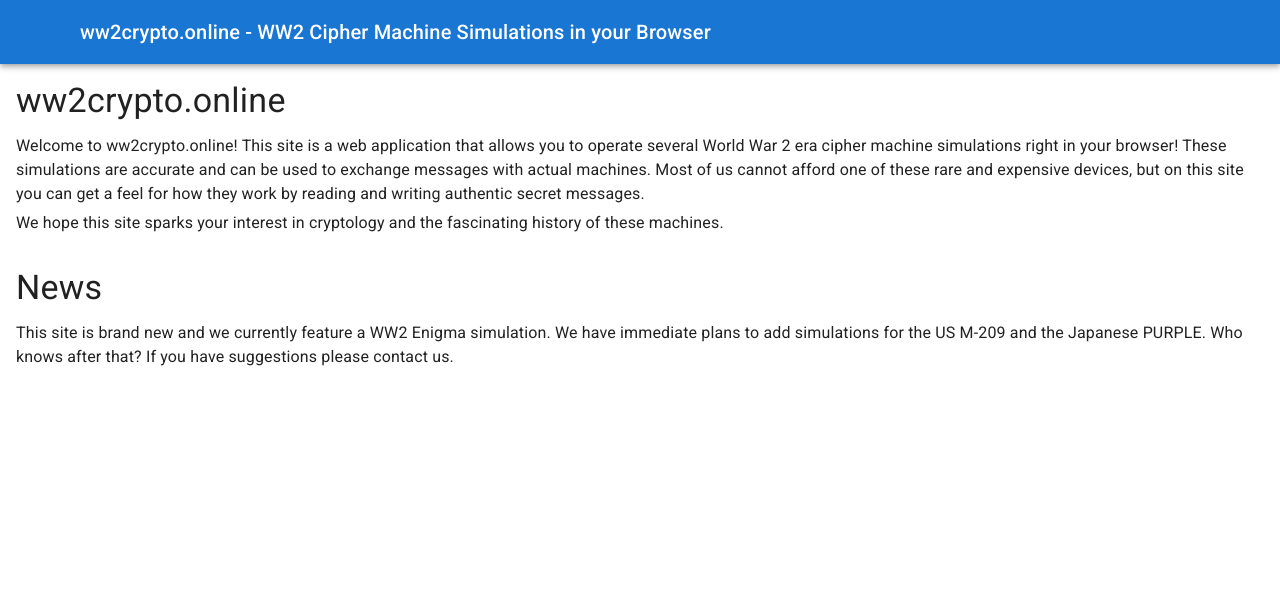
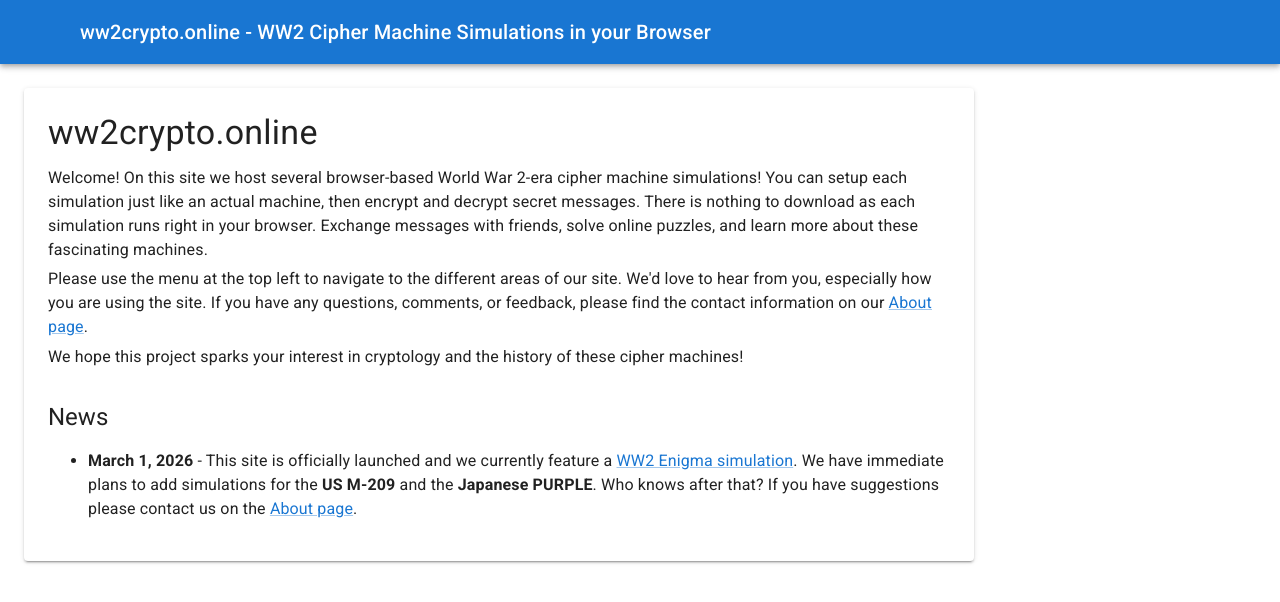
Before and after one commit to gremmie/ww2crypto, a React (Vite) app: page / in a window 1280 px wide. Shown: the top 602 px of the page. Built offline with nearby package versions, Linux system fonts and the light colour scheme; some icons are missing.

Commit message:
Firm up the home page.

```diff
--- a/src/features/main/homePage.tsx
+++ b/src/features/main/homePage.tsx
@@ -1,33 +1,46 @@
-import Box from "@mui/material/Box";
+import Paper from "@mui/material/Paper";
 import Typography from "@mui/material/Typography";
+import { RouterLink } from "../../routerLinkComponents/routerLink.tsx";
 
 export function HomePage() {
   return (
-    <Box sx={{ p: 2 }}>
+    <Paper elevation={2} sx={{ mt: 3, ml: 3, p: 3, maxWidth: 950 }}>
       <Typography variant="h4" gutterBottom>
         ww2crypto.online
       </Typography>
       <Typography variant="body1" component="p" gutterBottom>
-        Welcome to ww2crypto.online! This site is a web application that allows
-        you to operate several World War 2 era cipher machine simulations right
-        in your browser! These simulations are accurate and can be used to
-        exchange messages with actual machines. Most of us cannot afford one of
-        these rare and expensive devices, but on this site you can get a feel
-        for how they work by reading and writing authentic secret messages.
+        Welcome! On this site we host several browser-based World War 2-era
+        cipher machine simulations! You can setup each simulation just like an
+        actual machine, then encrypt and decrypt secret messages. There is
+        nothing to download as each simulation runs right in your browser.
+        Exchange messages with friends, solve online puzzles, and learn more
+        about these fascinating machines.
       </Typography>
       <Typography variant="body1" component="p" gutterBottom>
-        We hope this site sparks your interest in cryptology and the fascinating
-        history of these machines.
+        Please use the menu at the top left to navigate to the different areas
+        of our site. We'd love to hear from you, especially how you are using
+        the site. If you have any questions, comments, or feedback, please find
+        the contact information on our{" "}
+        <RouterLink to="/about">About page</RouterLink>.
       </Typography>
-      <Typography variant="h4" gutterBottom sx={{ mt: 4 }}>
+      <Typography variant="body1" component="p" gutterBottom>
+        We hope this project sparks your interest in cryptology and the history
+        of these cipher machines!
+      </Typography>
+      <Typography variant="h5" gutterBottom sx={{ mt: 4 }}>
         News
       </Typography>
-      <Typography variant="body1" component="p">
-        This site is brand new and we currently feature a WW2 Enigma simulation.
-        We have immediate plans to add simulations for the US M-209 and the
-        Japanese PURPLE. Who knows after that? If you have suggestions please
-        contact us.
-      </Typography>
-    </Box>
+      <ul>
+        <Typography variant="body1" component="li" gutterBottom>
+          <b>March 1, 2026</b> - This site is officially launched and we
+          currently feature a{" "}
+          <RouterLink to="/enigma/about">WW2 Enigma simulation</RouterLink>. We
+          have immediate plans to add simulations for the <b>US M-209</b> and
+          the <b>Japanese PURPLE</b>. Who knows after that? If you have
+          suggestions please contact us on the{" "}
+          <RouterLink to="/about">About page</RouterLink>.
+        </Typography>
+      </ul>
+    </Paper>
   );
 }
```
